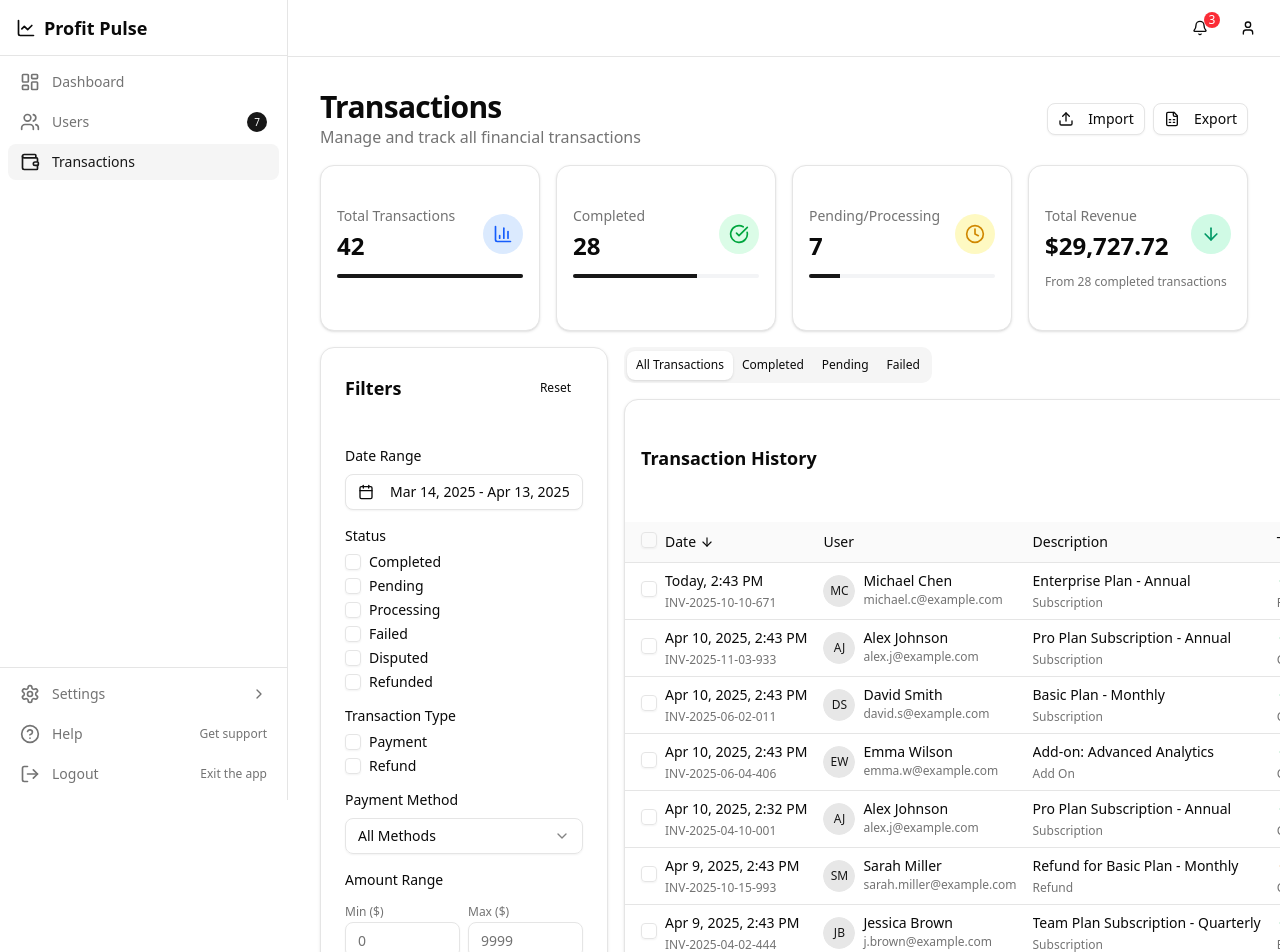
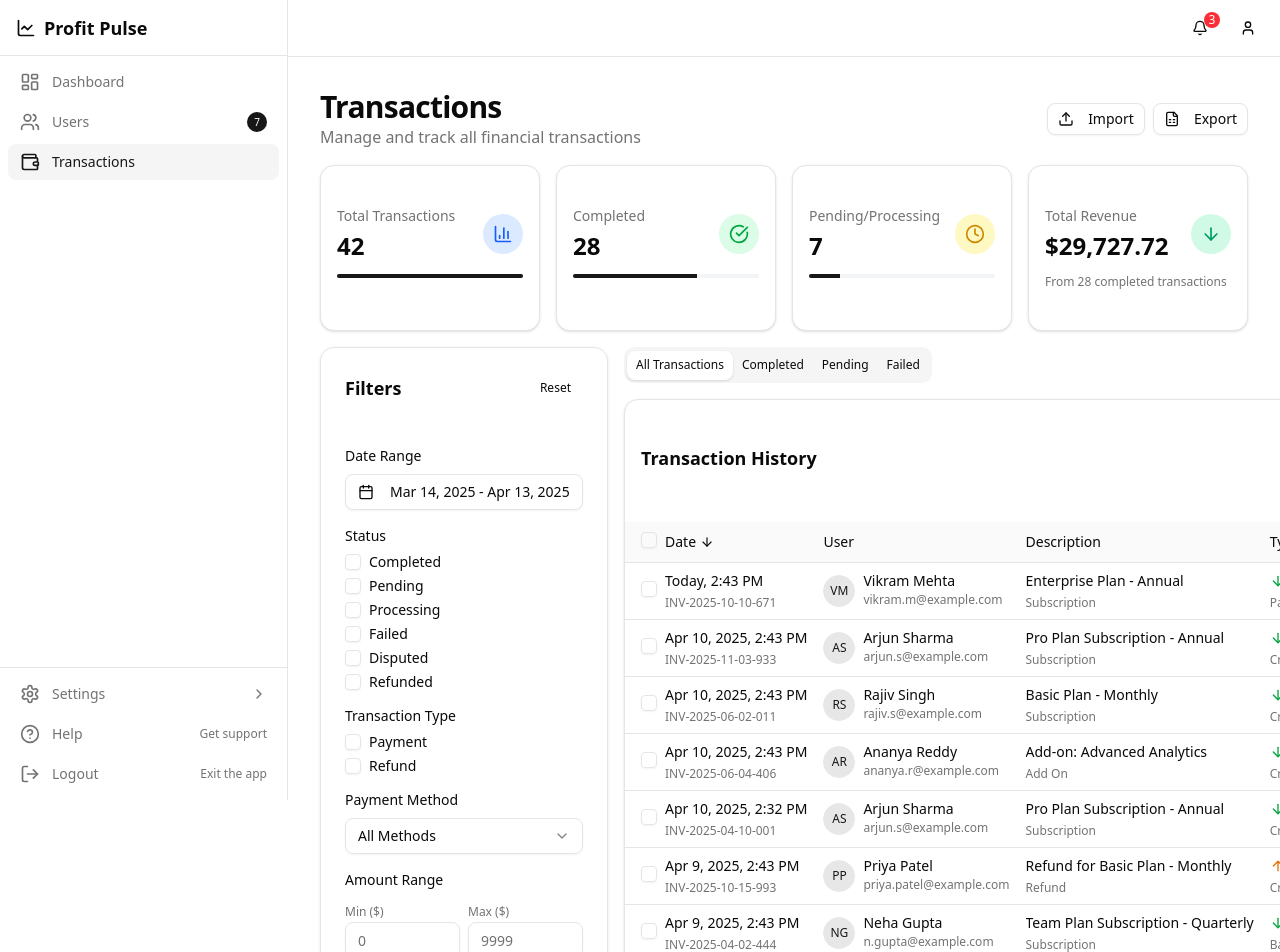
Before and after one commit to sahilkhude117/ProfitPulse, a Next.js app: page /transactions in a window 1280 px wide. Shown: the top 952 px of the page. Built offline with nearby package versions, Linux system fonts and the light colour scheme.

Commit message:
profit-pulse: done

```diff
--- a/src/app/(dashboard)/dashboard/page.tsx
+++ b/src/app/(dashboard)/dashboard/page.tsx
@@ -57,7 +57,7 @@ export default function DashboardPage() {
                 <WalletIcon className="h-4 w-4 " />
               </CardHeader>
               <CardContent>
-                <div className="text-2xl font-bold">₹ 12,543</div>
+                <div className="text-2xl font-bold">$ 12,543</div>
                 <div className="flex flex-row mt-2">
                   <p className="text-xs  text-green-500">+18% </p>
                   <p className="ml-2 text-xs text-muted-foreground">from yesterday </p>
--- a/src/app/(dashboard)/transactions/page.tsx
+++ b/src/app/(dashboard)/transactions/page.tsx
@@ -97,15 +97,14 @@ import {
 import Link from "next/link"
 import { format, isToday, isYesterday, subDays } from "date-fns"
 
-// Sample transactions data
 const sampleTransactions = [
     {
       id: "txn-001",
       date: "2025-04-10T14:32:00Z",
       user: {
         id: "usr-001",
-      name: "Alex Johnson",
-      email: "alex.j@example.com",
+        name: "Arjun Sharma",
+        email: "arjun.s@example.com",
         avatar: null
       },
       type: "payment",
@@ -126,8 +125,8 @@ const sampleTransactions = [
       date: "2025-04-09T09:15:00Z",
       user: {
         id: "usr-002",
-      name: "Sarah Miller",
-      email: "sarah.miller@example.com",
+        name: "Priya Patel",
+        email: "priya.patel@example.com",
         avatar: null
       },
       type: "refund",
@@ -149,8 +148,8 @@ const sampleTransactions = [
       date: "2025-04-08T17:45:00Z",
       user: {
         id: "usr-003",
-      name: "Michael Chen",
-      email: "michael.c@example.com",
+        name: "Vikram Mehta",
+        email: "vikram.m@example.com",
         avatar: null
       },
       type: "payment",
@@ -162,7 +161,7 @@ const sampleTransactions = [
       category: "subscription",
       reference: "INV-2025-04-08-001",
       metadata: {
-      paypalEmail: "michael.c@example.com"
+        paypalEmail: "vikram.m@example.com"
       }
     },
     {
@@ -170,8 +169,8 @@ const sampleTransactions = [
       date: "2025-04-08T10:22:00Z",
       user: {
         id: "usr-004",
-      name: "Jessica Brown",
-      email: "j.brown@example.com",
+        name: "Neha Gupta",
+        email: "n.gupta@example.com",
         avatar: null
       },
       type: "payment",
@@ -191,8 +190,8 @@ const sampleTransactions = [
       date: "2025-04-07T14:10:00Z",
       user: {
         id: "usr-005",
-      name: "David Smith",
-      email: "david.s@example.com",
+        name: "Rajiv Singh",
+        email: "rajiv.s@example.com",
         avatar: null
       },
       type: "payment",
@@ -214,8 +213,8 @@ const sampleTransactions = [
       date: "2025-04-07T09:30:00Z",
       user: {
         id: "usr-006",
-      name: "Emma Wilson",
-      email: "emma.w@example.com",
+        name: "Ananya Reddy",
+        email: "ananya.r@example.com",
         avatar: null
       },
       type: "payment",
@@ -236,8 +235,8 @@ const sampleTransactions = [
       date: "2025-04-06T16:45:00Z",
       user: {
         id: "usr-007",
-      name: "Robert Garcia",
-      email: "r.garcia@example.com",
+        name: "Karan Malhotra",
+        email: "k.malhotra@example.com",
         avatar: null
       },
       type: "payment",
@@ -249,7 +248,7 @@ const sampleTransactions = [
       category: "subscription",
       reference: "INV-2025-04-06-001",
       metadata: {
-      paypalEmail: "r.garcia@example.com"
+        paypalEmail: "k.malhotra@example.com"
       }
     },
     {
@@ -257,8 +256,8 @@ const sampleTransactions = [
       date: "2025-04-05T13:15:00Z",
       user: {
         id: "usr-008",
-      name: "Olivia Martinez",
-      email: "o.martinez@example.com",
+        name: "Divya Iyer",
+        email: "d.iyer@example.com",
         avatar: null
       },
       type: "payment",
@@ -279,8 +278,8 @@ const sampleTransactions = [
       date: "2025-04-04T11:22:00Z",
       user: {
         id: "usr-009",
-      name: "James Wilson",
-      email: "james.w@example.com",
+        name: "Aditya Verma",
+        email: "aditya.v@example.com",
         avatar: null
       },
       type: "refund",
@@ -302,8 +301,8 @@ const sampleTransactions = [
       date: "2025-04-03T15:50:00Z",
       user: {
         id: "usr-010",
-      name: "Sophia Lee",
-      email: "sophia.l@example.com",
+        name: "Meera Joshi",
+        email: "meera.j@example.com",
         avatar: null
       },
       type: "payment",
@@ -323,8 +322,8 @@ const sampleTransactions = [
       date: "2025-04-03T09:10:00Z",
       user: {
         id: "usr-011",
-      name: "William Taylor",
-      email: "w.taylor@example.com",
+        name: "Rohit Choudhary",
+        email: "r.choudhary@example.com",
         avatar: null
       },
       type: "payment",
@@ -344,8 +343,8 @@ const sampleTransactions = [
       date: "2025-04-02T16:30:00Z",
       user: {
         id: "usr-012",
-      name: "Isabella Anderson",
-      email: "i.anderson@example.com",
+        name: "Kavita Desai",
+        email: "k.desai@example.com",
         avatar: null
       },
       type: "payment",
--- a/src/app/(dashboard)/users/[id]/page.tsx
+++ b/src/app/(dashboard)/users/[id]/page.tsx
@@ -126,7 +126,7 @@ export default async function UserProfilePage({ params }: { params: Promise<{ id
                     <CardTitle className="text-sm font-medium">Current Balance</CardTitle>
                   </CardHeader>
                   <CardContent>
-                    <div className="text-2xl font-bold">R {user.balance.toFixed(2)}</div>
+                    <div className="text-2xl font-bold">$ {user.balance.toFixed(2)}</div>
                     <p className="text-xs text-muted-foreground">Last updated: Today at 12:34 PM</p>
                   </CardContent>
                 </Card>
```
Also changed, not shown: public/landing.png. Lines whose indentation alone changed are shown as unchanged.
